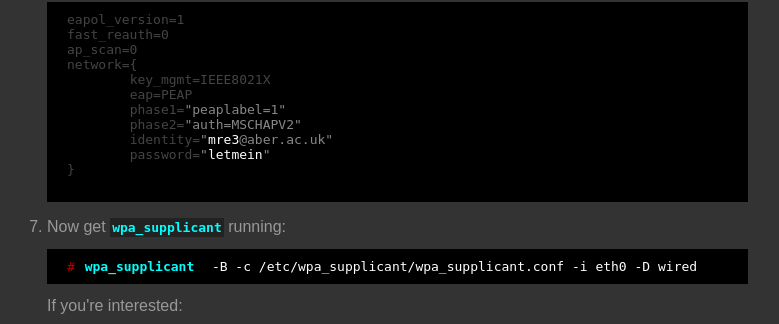
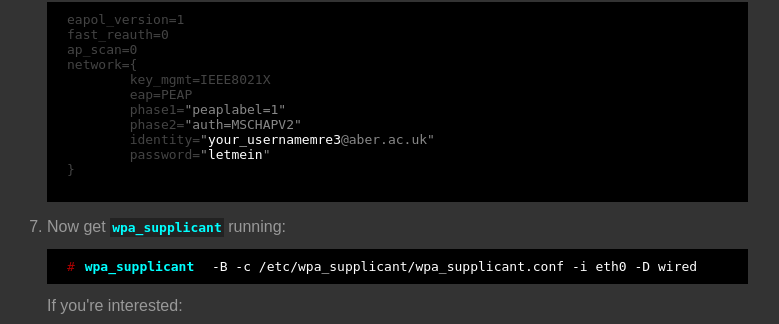
Before and after one commit to zuzak/802.1X, a PHP site: page /8021x.php in a window 1280 px wide. Shown: the part 584-908 px from the top of the page, without its empty margins (57-836 px from the left). Run offline with PHP 8.4, Linux system fonts and the light colour scheme; data that the repository does not hold is empty; some libraries are stand-ins or nearby versions.

Commit message:
user var undefined, fixed

```diff
--- a/8021x.php
+++ b/8021x.php
@@ -1,4 +1,5 @@
 <?php
+	$user = "your_username";
  	$passwords = array(
 		"hunter2",
 		"swordfish",
```
